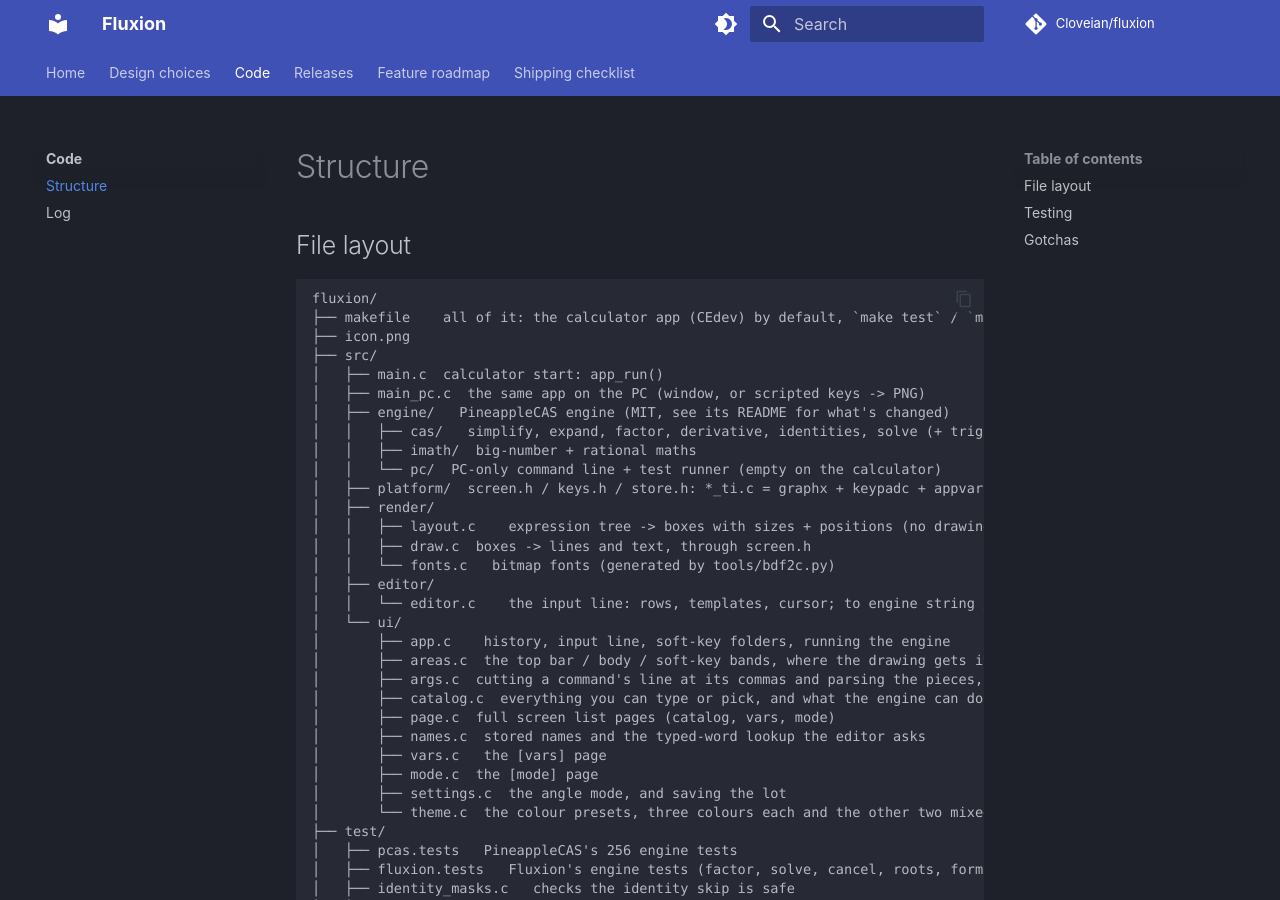
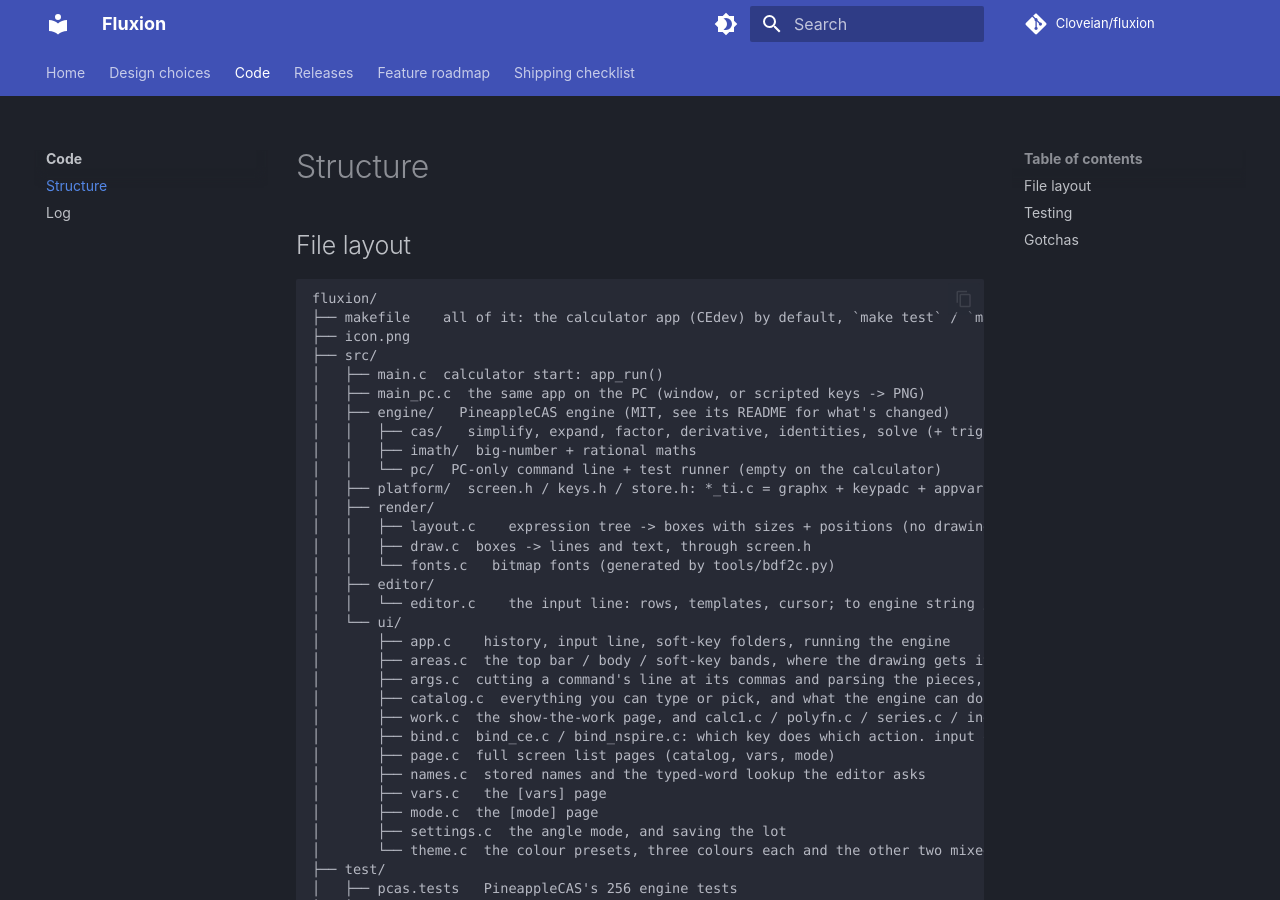
Before and after one commit to Cloveian/fluxion, an MkDocs documentation site: the page built from docs/code/structure.md, in a window 1280 px wide and 900 px high. Built offline with MkDocs 1.6.1 and Material for MkDocs 9.7.7, drawn with Linux system fonts in a browser that asks for light colours; comment, search, counter and statistics services are not loaded.

Commit message:
structure.md knows about the steps files, the clipboard, the mouse

```diff
--- a/docs/code/structure.md
+++ b/docs/code/structure.md
@@ -10,10 +10,10 @@ fluxion/
 │   ├── main.c  calculator start: app_run()
 │   ├── main_pc.c  the same app on the PC (window, or scripted keys -> PNG)
 │   ├── engine/   PineappleCAS engine (MIT, see its README for what's changed)
-│   │   ├── cas/   simplify, expand, factor, derivative, identities, solve (+ trig families, systems in system.c), asym, approx (decimal), degrees
+│   │   ├── cas/   simplify, expand, factor, derivative, identities, solve (+ trig families, systems in system.c), integrate, limit, truth (true / false statements), evalfn (floor, mod, conj ...), asym, approx (decimal), degrees. the show-the-work lines are steps.c with a file a kind: polysteps, systemsteps, ineqsteps, exprsteps (expand, factor, simplify), cmdsteps (tangent, critical, extrema, inflect, implicit)
 │   │   ├── imath/  big-number + rational maths
 │   │   └── pc/  PC-only command line + test runner (empty on the calculator)
-│   ├── platform/  screen.h / keys.h / store.h: *_ti.c = graphx + keypadc + appvars, *_pc.c = framebuffer + SDL + files in build-pc/store
+│   ├── platform/  screen.h / keys.h / store.h: *_ti.c = graphx + keypadc + appvars, *_pc.c = framebuffer + SDL + files in build-pc/store. window_pc.c is the SDL window (resizable, whole number scale), keys_pc.c turns the keyboard and the mouse into presses, clipboard.c is the system clipboard, web.c the browser build's keys and mouse
 │   ├── render/
 │   │   ├── layout.c    expression tree -> boxes with sizes + positions (no drawing)
 │   │   ├── draw.c  boxes -> lines and text, through screen.h
@@ -25,6 +25,8 @@ fluxion/
 │       ├── areas.c  the top bar / body / soft-key bands, where the drawing gets its edges
 │       ├── args.c  cutting a command's line at its commas and parsing the pieces, for every command file
 │       ├── catalog.c  everything you can type or pick, and what the engine can do. its words are the name table too
+│       ├── work.c  the show-the-work page, and calc1.c / polyfn.c / series.c / ineq.c the commands behind it (derivative at a point, tangent, apart, sum(, inequalities ...)
+│       ├── bind.c  bind_ce.c / bind_nspire.c: which key does which action. input only calls actions
 │       ├── page.c  full screen list pages (catalog, vars, mode)
 │       ├── names.c  stored names and the typed-word lookup the editor asks
 │       ├── vars.c   the [vars] page
```
